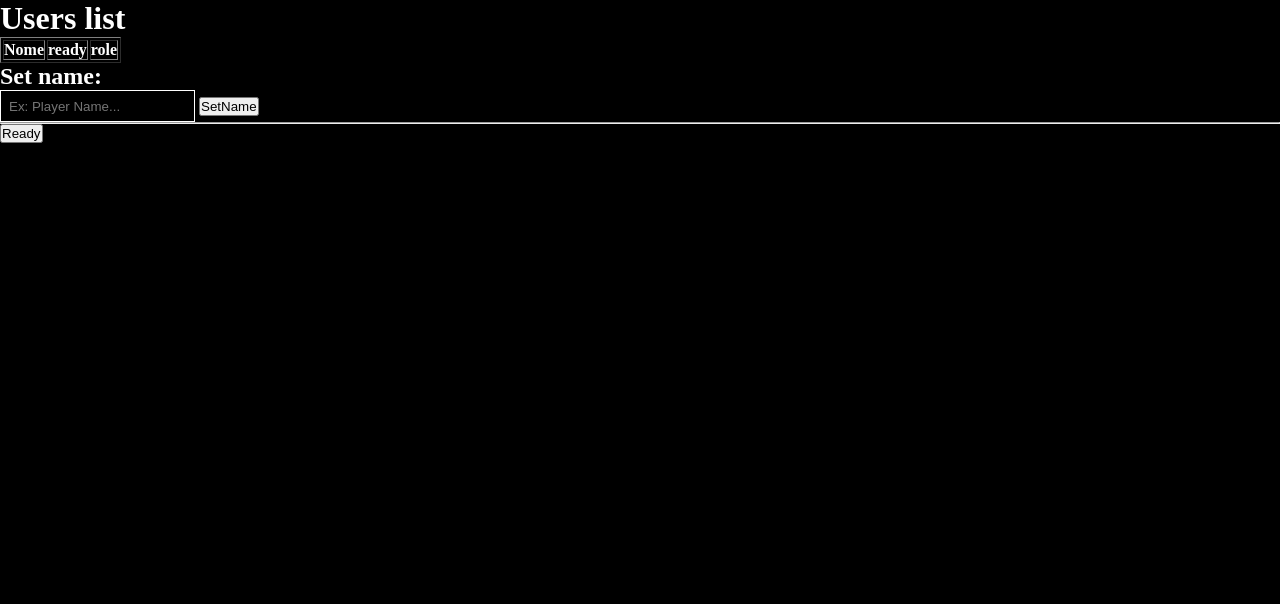
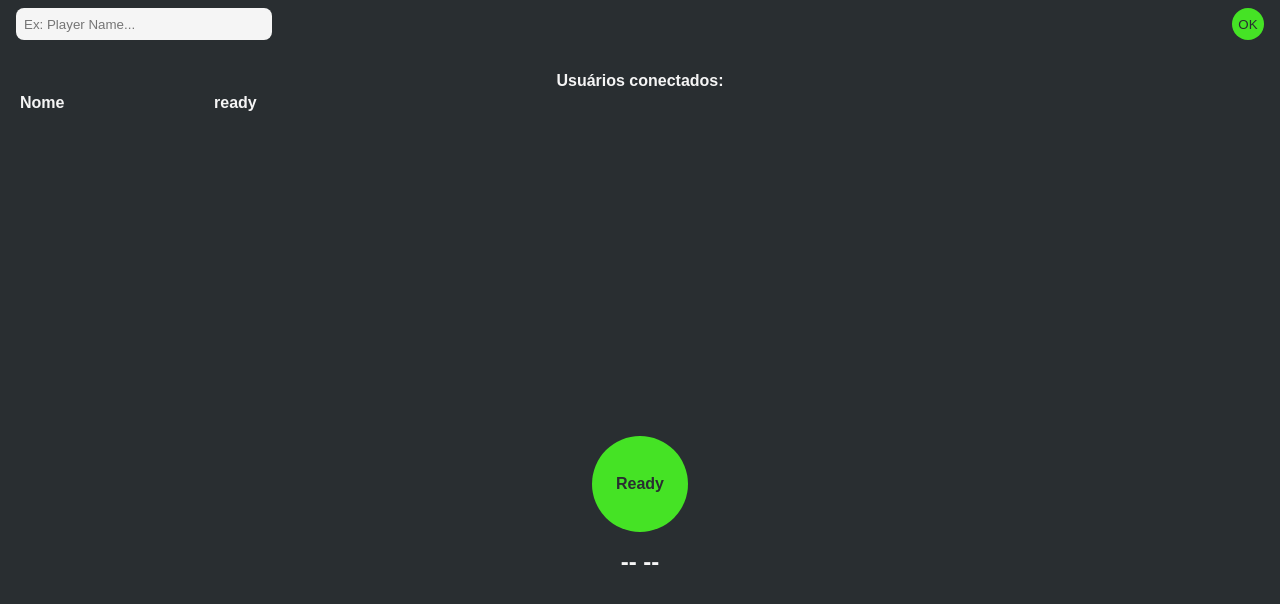
Before and after one commit to Sr-Alex/civil-or-impostor, a website: page public/index.html in a window 1280 px wide. Drawn offline with Linux system fonts and the light colour scheme.

Commit message:
Estilo inicial e conexão com o sistema.

```diff
--- a/public/index.html
+++ b/public/index.html
@@ -8,33 +8,39 @@
 		<link rel="stylesheet" href="style.css" />
 	</head>
 	<body>
-		<h1>Users list</h1>
-		<table border="1px solid gray">
-			<thead>
-				<tr>
-					<th>Nome</th>
-					<th>ready</th>
-					<th>role</th>
-				</tr>
-			</thead>
-			<tbody id="users-table"></tbody>
-		</table>
+		<main>
+			<header>
+				<input
+					type="text"
+					name="userName"
+					id="userName"
+					placeholder="Ex: Player Name..." />
 
-		<h2>Set name:</h2>
+				<button type="button" id="setName" class="submit-btn">
+					OK
+				</button>
+			</header>
+			<table>
+				<thead>
+					<caption>
+						Usuários conectados:
+					</caption>
+				</thead>
+				<tbody id="users-table">
+					<tr>
+						<th>Nome</th>
+						<th>ready</th>
+					</tr>
+				</tbody>
+			</table>
+			<section id="civilImpostor">
+				<button type="button" id="readyButton" class="submit-btn">
+					Ready
+				</button>
 
-		<label for="userName">
-			<input
-				type="text"
-				name="userName"
-				id="userName"
-				placeholder="Ex: Player Name..." />
-		</label>
-
-		<button type="button" id="setName">SetName</button>
-
-		<hr />
-
-		<button type="button" id="readyButton">Ready</button>
+				<h2 id="showRole">-- <span id="role"></span> --</h2>
+			</section>
+		</main>
 
 		<script src="script.js"></script>
 	</body>
--- a/public/script.js
+++ b/public/script.js
@@ -6,7 +6,7 @@ const readyButton = document.querySelector("#readyButton");
 const setNameButton = document.querySelector("#setName");
 
 var user = {
-	name: "browser",
+	name: "user",
 	ready: false,
 };
 
@@ -39,20 +39,27 @@ function sendUpdate() {
 }
 
 function handleUsersUpdate(update) {
+	let roleElement = document.querySelector("#role");
+
 	users = update.users;
 
 	if ("user" in update) {
 		user = update.user;
 	}
+
+	roleElement.dataset.role = user["role"] || "";
+	roleElement.textContent = user["role"] || "";
 }
 
 function loadUsers() {
-	table.innerHTML = "";
+	let userItems = document.querySelectorAll(".userItem");
+	userItems.forEach((item) => table.removeChild(item));
+
 	users.forEach((user) => {
-		table.innerHTML += `<tr>
+		table.innerHTML += `
+			<tr class="userItem">
                 <td>${user.name}</td>
                 <td>${user.ready}</td>
-                <td>${user.role}</td>
             </tr>`;
 	});
 }
--- a/public/style.css
+++ b/public/style.css
@@ -1,4 +1,9 @@
-:root {}
+:root {
+    --white: #f5f5f5;
+    --green: #45E325;
+    --red: #b40d0d;
+    --gray: #292E31;
+}
 
 * {
     box-sizing: border-box;
@@ -7,15 +12,122 @@
 }
 
 body {
-    color: white;
-    background-color: black;
+    font-family: Arial, Helvetica, sans-serif;
+
+    color: var(--white);
+    background-color: var(--gray);
+}
+
+main {
+    display: flex;
+    flex-direction: column;
+    align-items: center;
+    gap: 2rem;
+
+    width: 100%;
+    height: 100dvh;
+    padding: .5rem 1rem;
+}
+
+header {
+    display: flex;
+    justify-content: space-between;
+
+    width: 100%;
+}
+
+table {
+    width: 100%;
+    height: 40%;
+}
+
+caption {
+    font-size: 1rem;
+    font-weight: bold;
+}
+
+tbody {
+    display: block;
+    height: 100%;
+    overflow-y: hidden;
+}
+
+th {
+    width: 12rem;
+    text-align: start;
+    font-weight: bold;
+}
+
+td {
+    width: 8rem;
+
+    font-size: 1rem;
+    color: #45E325;
+}
+
+.submit-btn {
+    aspect-ratio: 1/1;
+
+    padding: .2rem;
+
+    color: var(--gray);
+    background-color: var(--green);
+
+    border: none;
+    border-radius: 100%;
 }
 
 #userName {
+    width: 70%; max-width: 16rem;
     height: 2rem;
+
     padding: 0 .5rem;
 
-    color: white;
-    border: 1px solid white;
-    background-color: transparent;
+    color: var(--gray);
+    background-color: var(--white);
+
+    border: none;
+    border-radius: .5rem;
 }
+
+#setName {
+    width: fit-content;
+    min-width: 2rem;
+}
+
+#civilImpostor {
+    display: block;
+
+    width: 100%;
+}
+
+#civilImpostor * {
+    margin: 0 auto 1rem auto;
+}
+
+#readyButton {
+    display: block;
+
+    width: fit-content;
+    min-width: 6rem;
+
+    font-size: 1rem;
+    font-weight: bolder;
+}
+
+#showRole {
+    width: 100%;
+
+    text-align: center;
+    font-weight: bolder;
+
+    color: var(--white);
+}
+
+#role {
+    color: var(--green);
+}
+
+#role[data-role="impostor"] {
+    color: var(--red)
+}
```
